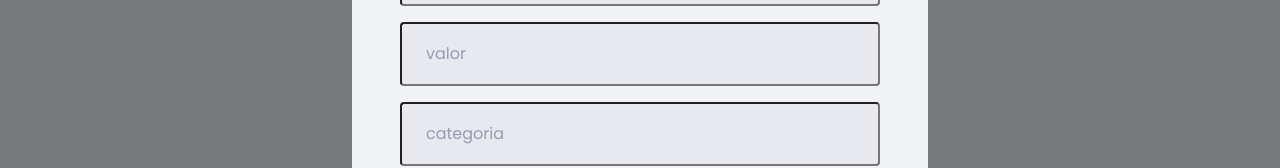
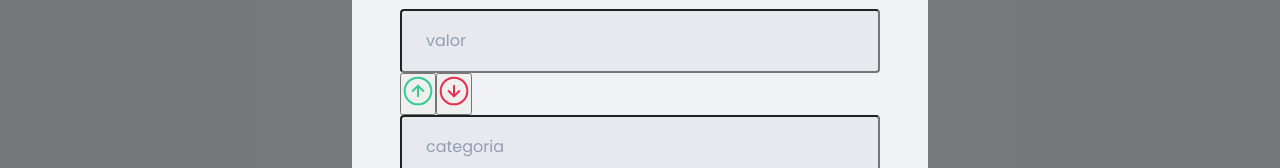
Before and after one commit to th1ago/dtmoney, a React (Create React App) app: page / in a window 1280 px wide. Both pictures are taken after a click on the button "Nova transacao". Shown: the part 336-504 px from the top of the page. Built offline with nearby package versions, Linux system fonts and the light colour scheme; what miragejs would draw is missing.

Commit message:
add button

```diff
--- a/src/components/NewTransactionModal/index.tsx
+++ b/src/components/NewTransactionModal/index.tsx
@@ -1,6 +1,8 @@
 import Modal from 'react-modal';
+import incomeImg from '../../assets/income.svg'
+import outcomeImg from '../../assets/outcome.svg'
 import closeImg from '../../assets/close.svg';
-import { Container } from './styles';
+import { Container, TransactionTypeContainer } from './styles';
 
 interface NewTransactionModalProps {
     isOpen: boolean;
@@ -27,6 +29,17 @@
 
                 <input placeholder='titulo'/>
                 <input type='number' placeholder='valor' />
+
+                <TransactionTypeContainer>
+                    <button type='button'>
+                        <img src={incomeImg} alt="Entrada"></img>
+                    </button>
+                    <button type='button'>
+                        <img src={outcomeImg} alt="Entrada"></img>
+                    </button>
+
+                </TransactionTypeContainer>
+
                 <input placeholder='categoria' />
                 <button type="submit">Cadastrar</button>
             </Container>
--- a/src/components/NewTransactionModal/styles.ts
+++ b/src/components/NewTransactionModal/styles.ts
@@ -48,3 +48,6 @@
     }
 
 `;
+
+export const TransactionTypeContainer = styled.div`
+`
```
